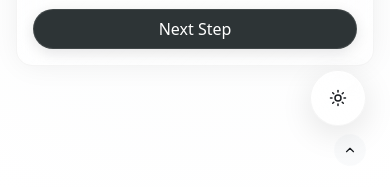
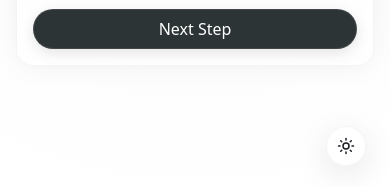
Before and after one commit to jaskichee/mortgage-calculator, a Next.js app: page /calculator in a window 390 px wide. Shown: the part 654-841 px from the top of the page. Built offline with nearby package versions, Linux system fonts and the light colour scheme.

Commit message:
Responsive fixes

```diff
--- a/src/components/forms/InvestmentPreferencesForm.tsx
+++ b/src/components/forms/InvestmentPreferencesForm.tsx
@@ -67,7 +67,7 @@ export function InvestmentPreferencesForm({ defaultValues, onSubmit, onBack }: I
 
       <div className="flex gap-4">
         <Button type="button" variant="outline" onClick={onBack} className="w-full">Back</Button>
-        <Button type="submit" className="w-full">Calculate Results</Button>
+        <Button type="submit" className="w-full text-sm sm:text-base">Calculate Results</Button>
       </div>
     </form>
   );
--- a/src/components/results/MortgageComparison.tsx
+++ b/src/components/results/MortgageComparison.tsx
@@ -49,7 +49,7 @@ export function MortgageComparison({ standard, collateral, userSelection, consum
               <tr>
                 <th className="px-6 py-3">Metric</th>
                 <th className="px-6 py-3">Standard (20% Down)</th>
-                <th className={`px-6 py-3 ${isCollateralSelected ? '' : 'hidden sm:table-cell'}`}>With Collateral (0% Down)</th>
+                <th className="px-6 py-3">With Collateral (0% Down)</th>
                 {consumerLoanOption && <th className={`px-6 py-3 ${isConsumerSelected ? '' : 'hidden sm:table-cell'}`}>With Consumer Loan</th>}
                 {showUserSelection && <th className="px-6 py-3">Your Selection</th>}
               </tr>
@@ -58,21 +58,21 @@ export function MortgageComparison({ standard, collateral, userSelection, consum
               <tr className="bg-card border-b border-border">
                 <td className="px-6 py-4 font-medium text-foreground">Down Payment</td>
                 <td className="px-6 py-4 text-foreground">€{standard.downPayment.toLocaleString()}</td>
-                <td className={`px-6 py-4 font-bold text-emerald-600 dark:text-emerald-400 ${isCollateralSelected ? '' : 'hidden sm:table-cell'}`}>€{collateral.downPayment.toLocaleString()}</td>
+                <td className="px-6 py-4 font-bold text-emerald-600 dark:text-emerald-400">€{collateral.downPayment.toLocaleString()}</td>
                 {consumerLoanOption && <td className={`px-6 py-4 text-foreground ${isConsumerSelected ? '' : 'hidden sm:table-cell'}`}>€{consumerLoanOption.downPayment.toLocaleString()}</td>}
                 {showUserSelection && <td className="px-6 py-4 text-primary font-bold">€{userSelection.downPayment.toLocaleString()}</td>}
               </tr>
               <tr className="bg-card border-b border-border">
                 <td className="px-6 py-4 font-medium text-foreground">Loan Amount</td>
                 <td className="px-6 py-4 text-foreground">€{standard.loanAmount.toLocaleString()}</td>
-                <td className={`px-6 py-4 text-foreground ${isCollateralSelected ? '' : 'hidden sm:table-cell'}`}>€{collateral.loanAmount.toLocaleString()}</td>
+                <td className="px-6 py-4 text-foreground">€{collateral.loanAmount.toLocaleString()}</td>
                 {consumerLoanOption && <td className={`px-6 py-4 text-foreground ${isConsumerSelected ? '' : 'hidden sm:table-cell'}`}>€{consumerLoanOption.loanAmount.toLocaleString()}</td>}
                 {showUserSelection && <td className="px-6 py-4 text-foreground">€{userSelection.loanAmount.toLocaleString()}</td>}
               </tr>
               <tr className="bg-card border-b border-border">
                 <td className="px-6 py-4 font-medium text-foreground">Loan Term</td>
                 <td className="px-6 py-4 text-foreground">{standard.loanTerm} years</td>
-                <td className={`px-6 py-4 text-foreground ${isCollateralSelected ? '' : 'hidden sm:table-cell'}`}>{collateral.loanTerm} years</td>
+                <td className="px-6 py-4 text-foreground">{collateral.loanTerm} years</td>
                 {consumerLoanOption && <td className={`px-6 py-4 text-foreground ${isConsumerSelected ? '' : 'hidden sm:table-cell'}`}>{consumerLoanOption.loanTerm} years</td>}
                 {showUserSelection && <td className="px-6 py-4 text-foreground">{userSelection.loanTerm} years</td>}
               </tr>
@@ -86,7 +86,7 @@ export function MortgageComparison({ standard, collateral, userSelection, consum
                   <span className="text-[10px] text-muted-foreground">{showConsumerDetails ? '▲' : '▼'}</span>
                 </td>
                 <td className="px-6 py-4 text-foreground">€{standard.monthlyPayment.toFixed(2)}</td>
-                <td className={`px-6 py-4 text-foreground ${isCollateralSelected ? '' : 'hidden sm:table-cell'}`}>€{collateral.monthlyPayment.toFixed(2)}</td>
+                <td className="px-6 py-4 text-foreground">€{collateral.monthlyPayment.toFixed(2)}</td>
                 {consumerLoanOption && <td className={`px-6 py-4 text-foreground font-bold ${isConsumerSelected ? '' : 'hidden sm:table-cell'}`}>€{consumerLoanOption.monthlyPayment.toFixed(2)}</td>}
                 {showUserSelection && <td className="px-6 py-4 text-foreground">€{userSelection.monthlyPayment.toFixed(2)}</td>}
               </tr>
@@ -97,14 +97,14 @@ export function MortgageComparison({ standard, collateral, userSelection, consum
                   <tr className="bg-muted/20 border-b border-border">
                     <td className="px-6 py-1 font-medium text-muted-foreground pl-10 text-xs">↳ Consumer Loan Part</td>
                     <td className="px-6 py-1 text-muted-foreground text-xs">-</td>
-                    <td className={`px-6 py-1 text-muted-foreground text-xs ${isCollateralSelected ? '' : 'hidden sm:table-cell'}`}>-</td>
+                    <td className="px-6 py-1 text-muted-foreground text-xs">-</td>
                     {consumerLoanOption && <td className={`px-6 py-1 text-foreground text-xs ${isConsumerSelected ? '' : 'hidden sm:table-cell'}`}>€{consumerLoanOption.consumerLoanMonthlyPayment?.toFixed(2)}</td>}
                     {showUserSelection && <td className="px-6 py-1 text-foreground text-xs">{userSelection?.consumerLoanMonthlyPayment ? `€${userSelection.consumerLoanMonthlyPayment.toFixed(2)}` : '-'}</td>}
                   </tr>
                   <tr className="bg-muted/20 border-b border-border">
                     <td className="px-6 py-1 font-medium text-muted-foreground pl-10 text-xs">↳ Consumer Loan Rate</td>
                     <td className="px-6 py-1 text-muted-foreground text-xs">-</td>
-                    <td className={`px-6 py-1 text-muted-foreground text-xs ${isCollateralSelected ? '' : 'hidden sm:table-cell'}`}>-</td>
+                    <td className="px-6 py-1 text-muted-foreground text-xs">-</td>
                     {consumerLoanOption && <td className="px-6 py-1 text-foreground text-xs">{consumerLoanOption.consumerLoanRate}%</td>}
                     {showUserSelection && <td className="px-6 py-1 text-foreground text-xs">{userSelection?.consumerLoanRate ? `${userSelection.consumerLoanRate}%` : '-'}</td>}
                   </tr>
--- a/src/components/ui/DesktopDatePicker.tsx
+++ b/src/components/ui/DesktopDatePicker.tsx
@@ -124,7 +124,7 @@ export function DesktopDatePicker({ value, onChange, label, error }: Props) {
   };
 
   return (
-    <div ref={rootRef} className="relative">
+    <div ref={rootRef} className="relative w-full">
       <Input
         clearOnFocus
         label={label}
--- a/src/components/ui/ThemeToggle.tsx
+++ b/src/components/ui/ThemeToggle.tsx
@@ -8,14 +8,9 @@ import { motion, AnimatePresence } from 'framer-motion';
 export function ThemeToggle() {
   const { theme, setTheme } = useTheme();
   const [mounted, setMounted] = React.useState(false);
-  const [minimized, setMinimized] = React.useState(false);
 
   React.useEffect(() => {
     setMounted(true);
-    try {
-      const saved = localStorage.getItem('theme_toggle_minimized');
-      if (saved) setMinimized(saved === 'true');
-    } catch (e) {}
   }, []);
 
   if (!mounted) {
@@ -28,19 +23,13 @@ export function ThemeToggle() {
     setTheme(isDark ? 'light' : 'dark');
   };
 
-  const toggleMinimized = () => {
-    const next = !minimized;
-    setMinimized(next);
-    try { localStorage.setItem('theme_toggle_minimized', String(next)); } catch (e) {}
-  };
-
   return (
-    <div style={{ position: 'fixed', bottom: 24, right: 24, zIndex: 100 }} className="flex flex-col items-end gap-2">
+    <div style={{ position: 'fixed', bottom: 24, right: 24, zIndex: 100 }}>
       <Button
         variant="ghost"
         size="sm"
         onClick={toggleTheme}
-        className={`rounded-full !p-0 glass-panel hover:bg-white/20 border border-white/10 shadow-2xl backdrop-blur-xl flex items-center justify-center transition-all duration-300 ${minimized ? '!w-10 !h-10' : 'w-14 h-14'}`}
+        className="rounded-full !p-0 glass-panel hover:bg-white/20 border border-white/10 shadow-2xl backdrop-blur-xl flex items-center justify-center transition-all duration-300 w-10 h-10 sm:w-12 sm:h-12"
         aria-label="Toggle theme"
       >
         <AnimatePresence mode="wait" initial={false}>
@@ -69,18 +58,6 @@ export function ThemeToggle() {
           )}
         </AnimatePresence>
       </Button>
-
-      <button
-        onClick={toggleMinimized}
-        title={minimized ? 'Expand theme toggle' : 'Minimize theme toggle'}
-        className="w-8 h-8 rounded-full bg-muted/40 text-foreground flex items-center justify-center border border-white/10 hover:bg-muted/60"
-      >
-        {minimized ? (
-          <svg xmlns="http://www.w3.org/2000/svg" width="14" height="14" viewBox="0 0 24 24" fill="none" stroke="currentColor" strokeWidth="2" strokeLinecap="round" strokeLinejoin="round"><path d="M6 9l6 6 6-6"/></svg>
-        ) : (
-          <svg xmlns="http://www.w3.org/2000/svg" width="14" height="14" viewBox="0 0 24 24" fill="none" stroke="currentColor" strokeWidth="2" strokeLinecap="round" strokeLinejoin="round"><path d="M18 15l-6-6-6 6"/></svg>
-        )}
-      </button>
     </div>
   );
 }
```
